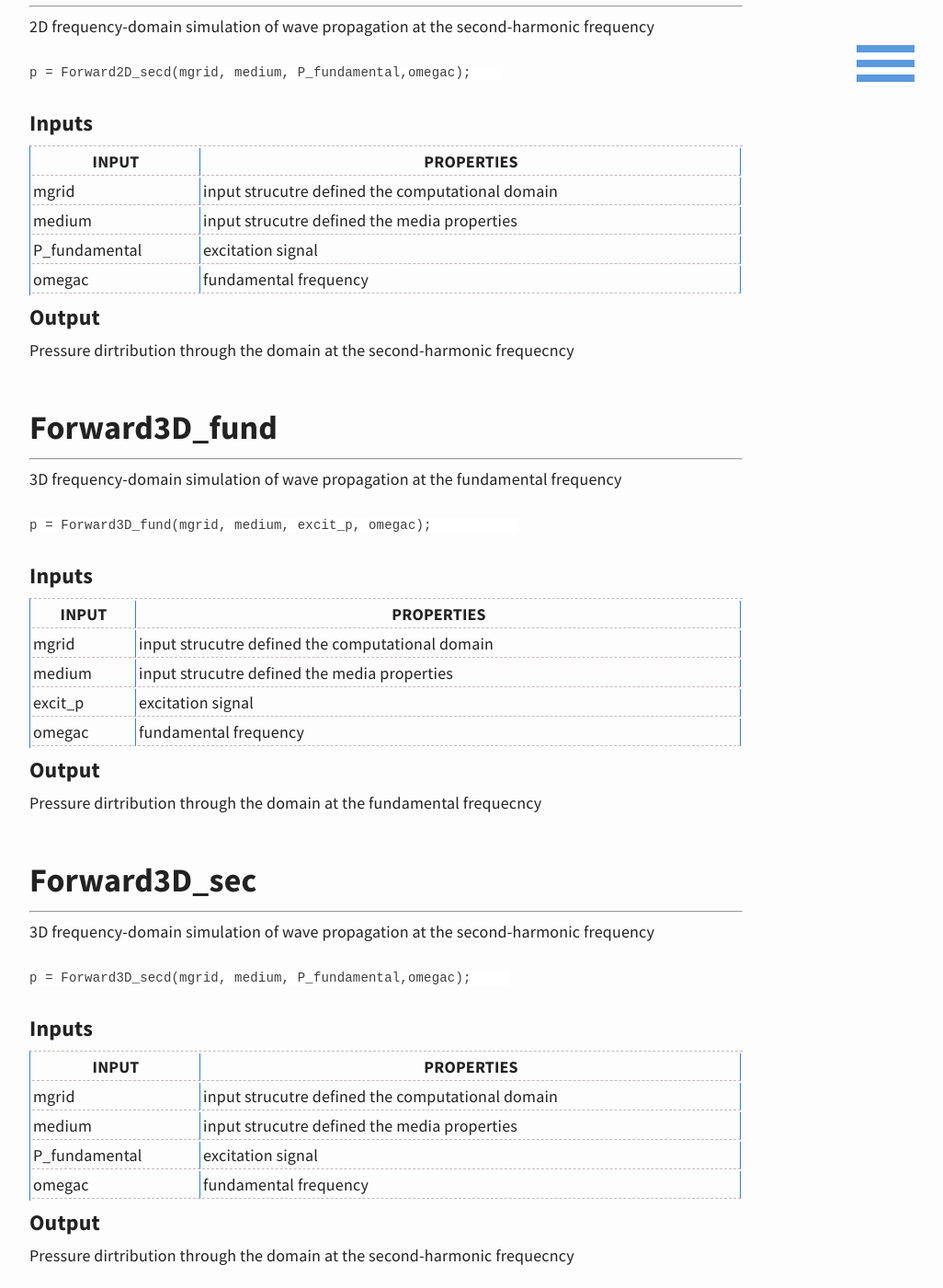
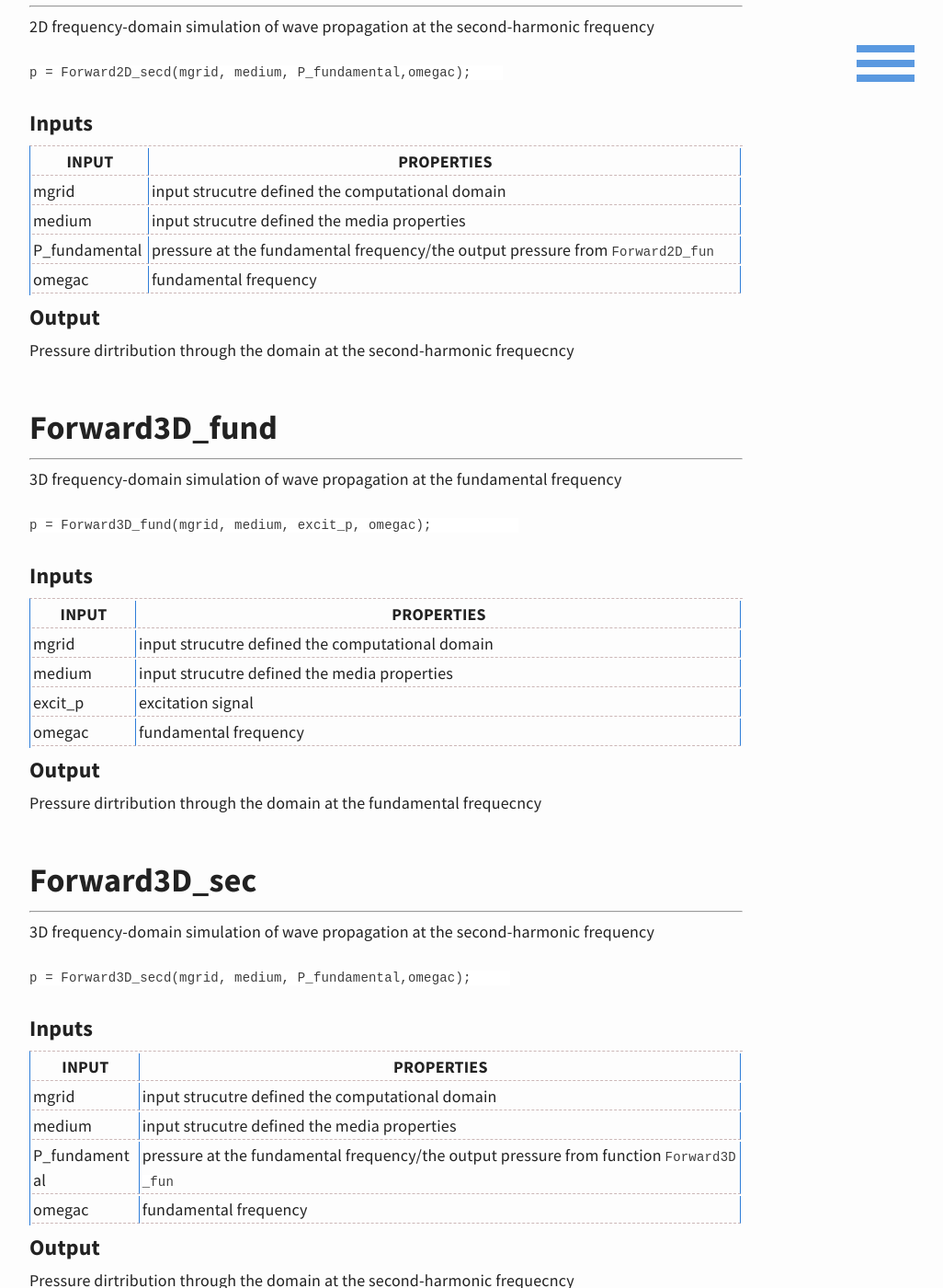
Before and after one commit to m-SOUND/mSOUND, a Jekyll site: the page built from functions.md, in a window 1280 px wide and 1400 px high, scrolled down 3361 px. Shown: the whole window at 92% size, without its empty margins (220-1246 px from the left). Built offline with Jekyll 4.4.1, drawn with Linux system fonts in a browser that asks for light colours.

Commit message:
Update functions.md

````diff
--- a/functions.md
+++ b/functions.md
@@ -138,7 +138,7 @@ INPUT | PROPERTIES
 ------------ | -------------
 mgrid          |input strucutre defined the computational domain
 medium         |input strucutre defined the media properties
-P_fundamental  |excitation signal
+P_fundamental  |pressure at the fundamental frequency/the output pressure from ```Forward2D_fun```
 omegac         |fundamental frequency
 
 ### Output
@@ -176,7 +176,7 @@ INPUT | PROPERTIES
 ------------ | -------------
 mgrid          |input strucutre defined the computational domain
 medium         |input strucutre defined the media properties
-P_fundamental  |excitation signal
+P_fundamental  |pressure at the fundamental frequency/the output pressure from function ```Forward3D_fun```
 omegac         |fundamental frequency
 
 ### Output
````
